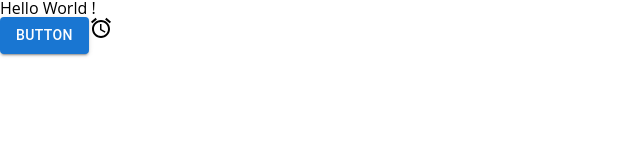
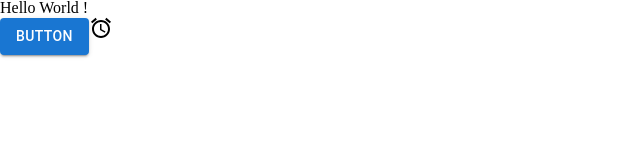
Before and after one commit to BrenoProti/capefind-front, a React (Vite) app: page / in a window 1280 px wide. Shown: the top 160 px of the page, without its empty margins (0-640 px from the left). Built offline with nearby package versions, Linux system fonts and the light colour scheme.

Commit message:
Add Montserrat font

```diff
--- a/src/index.scss
+++ b/src/index.scss
@@ -1,3 +1,5 @@
+@import url('https://fonts.googleapis.com/css2?family=Montserrat:ital,wght@0,300;0,500;0,700;0,900;1,300;1,500&display=swap');
+
 :root {
 	--white: #fff;
 	--bg-blue: #f0f0f0;
@@ -11,14 +13,14 @@
 
 * {
 	box-sizing: border-box;
-	font-family: 'Open Sans', sans-serif;
+	font-family: 'Montserrat', sans-serif;
 }
 
 html,
 body {
   padding: 0;
   margin: 0;
-  font-family: 'Open Sans', sans-serif;
+  font-family: 'Montserrat', sans-serif;
 }
 
 body::-webkit-scrollbar-track {
@@ -53,7 +55,6 @@ time, mark, audio, video, button {
 	font-size: 100%;
 	font: inherit;
 	vertical-align: baseline;
-  font-family: 'Open Sans', sans-serif;
 }
 /* HTML5 display-role reset for older browsers */
 article, aside, details, figcaption, figure,
```
